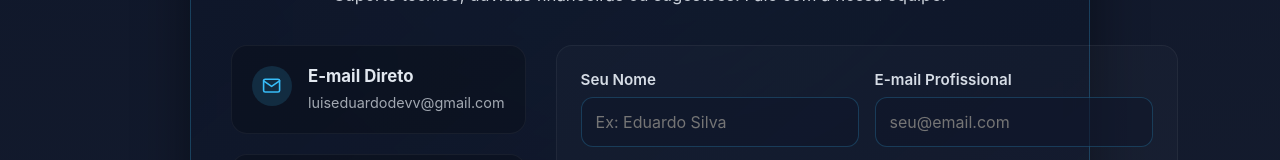
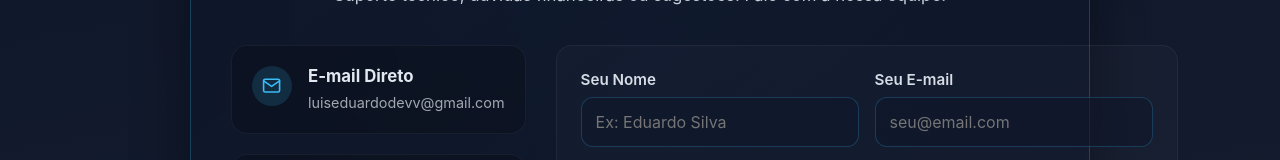
Before and after one commit to edusabi/cotion, a React (Vite) app: page /contato in a window 1280 px wide. Shown: the part 220-380 px from the top of the page. Built offline with nearby package versions, Linux system fonts and the light colour scheme; no server answers.

Commit message:
add files

```diff
--- a/src/pages/Contact/Contact.jsx
+++ b/src/pages/Contact/Contact.jsx
@@ -77,7 +77,7 @@ const Contact = () => {
               </div>
 
               <div className={styles.inputGroup}>
-                <label>E-mail Profissional</label>
+                <label>Seu E-mail</label>
                 <input type="email" name="from_email" placeholder="seu@email.com" required />
               </div>
             </div>
```
